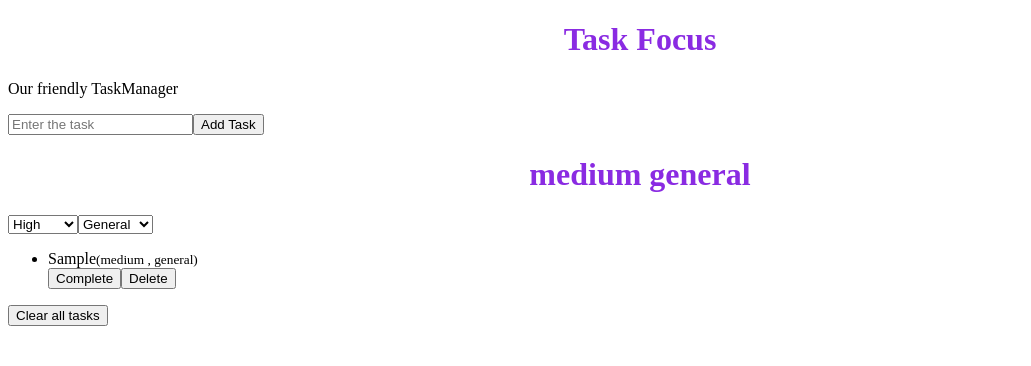
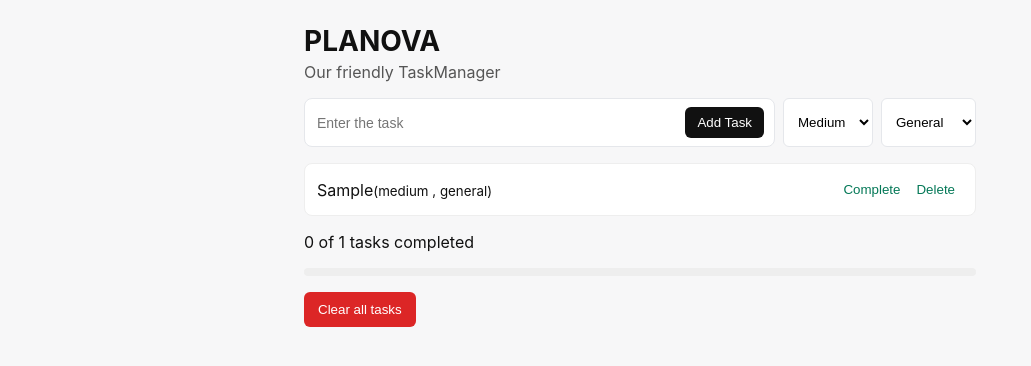
Before and after one commit to latha-713/PLANOVAREACTPROJ, a React (Vite) app: page / in a window 1280 px wide. Both pictures are taken after typing "Sample" into the empty fields and a click on the button "Add Task". Shown: the top 366 px of the page, without its empty margins (0-1031 px from the left). Built offline with nearby package versions, Linux system fonts and the light colour scheme.

Commit message:
final commit

```diff
--- a/src/App.jsx
+++ b/src/App.jsx
@@ -26,17 +26,23 @@
       setTasks(tasks.filter((_, i) => i != index));
   }
 
+  const clearTasks = () => {
+     setTasks([]);
+  }
+
   return(
 
-    <div>
-      <h1>Task Focus</h1>
-      <p>Our friendly TaskManager</p>
+    <div className="App">
+      <header>
+             <h1 className="titile"> PLANOVA </h1>
+      <p className="tagline">Our friendly TaskManager</p>
+      </header>
       <Taskform addTask = {addTask}/>
       <TaskList tasks = {tasks}
       updateTask = {updateTask}
       deleteTask = {deleteTask}/>
-      <Progresstracker />
-      <button>Clear all tasks</button>
+      <Progresstracker tasks = {tasks} />
+      {tasks.length>0 && ( <button onClick={clearTasks} className="clear-btn">Clear all tasks</button>)}
 
     </div>
   )
--- a/src/Components/Progresstracker.jsx
+++ b/src/Components/Progresstracker.jsx
@@ -1,8 +1,22 @@
-export default function Progresstracker() {
 
-    return(
-        <div>
+export default function Progresstracker({tasks}) {
+  const completedTasks = tasks.filter((t)=>t.completed).length;
+  const totaltasks = tasks.length;
+  const percenteage = totaltasks == 0 ? 0: (completedTasks/totaltasks) * 100;
 
-           </div>
-    )
+  return (
+
+    <div className="progress-tracker">
+      <p>
+        {completedTasks} of {totaltasks} tasks completed
+      </p>
+      <div className="progress-bar">
+        <div
+          className="progress"
+          style={{ width: `${percenteage}%` }}
+        ></div>
+      </div>
+    </div>
+
+  );
 }
--- a/src/Components/TaskList.jsx
+++ b/src/Components/TaskList.jsx
@@ -5,9 +5,9 @@
         updateTask(updatedTask, index);
     }
   return (
-    <ul>
+    <ul className="task-list">
       {tasks.map((task, index)=> (
-        <li key={index}>
+        <li key={index} className= {task.completed ? "completed" : ""}>
           <div>
             <span>{task.text}
               <small>({task.priority} , {task.category})</small>
--- a/src/Components/Taskform.jsx
+++ b/src/Components/Taskform.jsx
@@ -16,21 +16,21 @@
     }
 
     return(
-        <form onSubmit={handleSubmit}>
-            <div>
+        <form onSubmit={handleSubmit} className="task-form">
+            <div id="inp">
                 <input type ="text" placeholder="Enter the task" value = {task}
                 onChange={(e)=>setTask(e.target.value)}/>
                 <button type = "submit">Add Task</button>
-                <h1>{task} {priority} {category} </h1>
+               {/* <h1>{task} {priority} {category} </h1> */}
             </div>
 
-            <div>
-                <select value="priority" onChange = {(e)=>setPriority(e.target.value)}>
+            <div id="btns">
+                <select value={priority} onChange = {(e)=>setPriority(e.target.value)}>
                     <option value="high">High</option>
                      <option value="medium">Medium</option>
                       <option value="low">Low</option>
                 </select>
-                <select value="category" onChange = {(e)=>setCategory(e.target.value)}>
+                <select value={category} onChange = {(e)=>setCategory(e.target.value)}>
                      <option value="general">General</option>
                       <option value="work">Work</option>
                        <option value="personal">Personal</option>
--- a/src/Style.css
+++ b/src/Style.css
@@ -1,4 +1,137 @@
-h1 {
-    color: blueviolet;
-    text-align: center;
+/* Minimal, clean styles for the Task Manager */
+
+* {
+  box-sizing: border-box;
 }
+
+html, body {
+  margin: 0;
+  padding: 0;
+  font-family: -apple-system, system-ui, Segoe UI, Roboto, Helvetica, Arial, sans-serif;
+  background: #f7f7f8;
+  color: #111111;
+}
+
+.App {
+  max-width: 720px;
+  margin: 0 auto;
+  padding: 24px;
+}
+
+header {
+  margin-bottom: 16px;
+}
+
+header h1 {
+  margin: 0 0 4px 0;
+  font-size: 28px;
+}
+
+header p {
+  margin: 0;
+  color: #555;
+}
+
+.task-form {
+  display: flex;
+  flex-wrap: wrap;
+  gap: 8px;
+  margin: 16px 0;
+}
+
+#inp {
+  display: flex;
+  align-items: center;
+  gap: 8px;
+  flex: 1;
+  padding: 8px 10px;
+  border: 1px solid #e5e7eb;
+  border-radius: 8px;
+  background: #ffffff;
+}
+
+#inp input {
+  flex: 1;
+  border: 0;
+  outline: 0;
+  background: transparent;
+  font-size: 14px;
+}
+
+#inp button {
+  border: 0;
+  background: #111111;
+  color: #ffffff;
+  padding: 8px 12px;
+  border-radius: 6px;
+  cursor: pointer;
+}
+
+#btns {
+  display: flex;
+  gap: 8px;
+}
+
+#btns select {
+  padding: 8px 10px;
+  border: 1px solid #e5e7eb;
+  border-radius: 6px;
+  background: #ffffff;
+}
+
+.task-list {
+  list-style: none;
+  padding: 0;
+  margin: 16px 0;
+}
+
+.task-list li {
+  display: flex;
+  justify-content: space-between;
+  align-items: center;
+  gap: 8px;
+  padding: 12px;
+  border: 1px solid #eeeeee;
+  border-radius: 8px;
+  background: #ffffff;
+}
+
+.task-list li.completed {
+  text-decoration:line-through;
+  opacity: 0.7;
+}
+
+.task-list button {
+  background: none;
+  border: 0;
+  color: #047857;
+  cursor: pointer;
+  padding: 6px 8px;
+  border-radius: 6px;
+}
+
+.progress-tracker {
+  margin-top: 16px;
+}
+
+.progress-bar {
+  height: 8px;
+  background: #eeeeee;
+  border-radius: 999px;
+  overflow: hidden;
+}
+
+.progress {
+  height: 100%;
+  background: #16a34a;
+}
+
+.clear-btn {
+  margin-top: 16px;
+  background: #dc2626;
+  color: #ffffff;
+  border: 0;
+  padding: 10px 14px;
+  border-radius: 6px;
+  cursor: pointer;
+}
```
